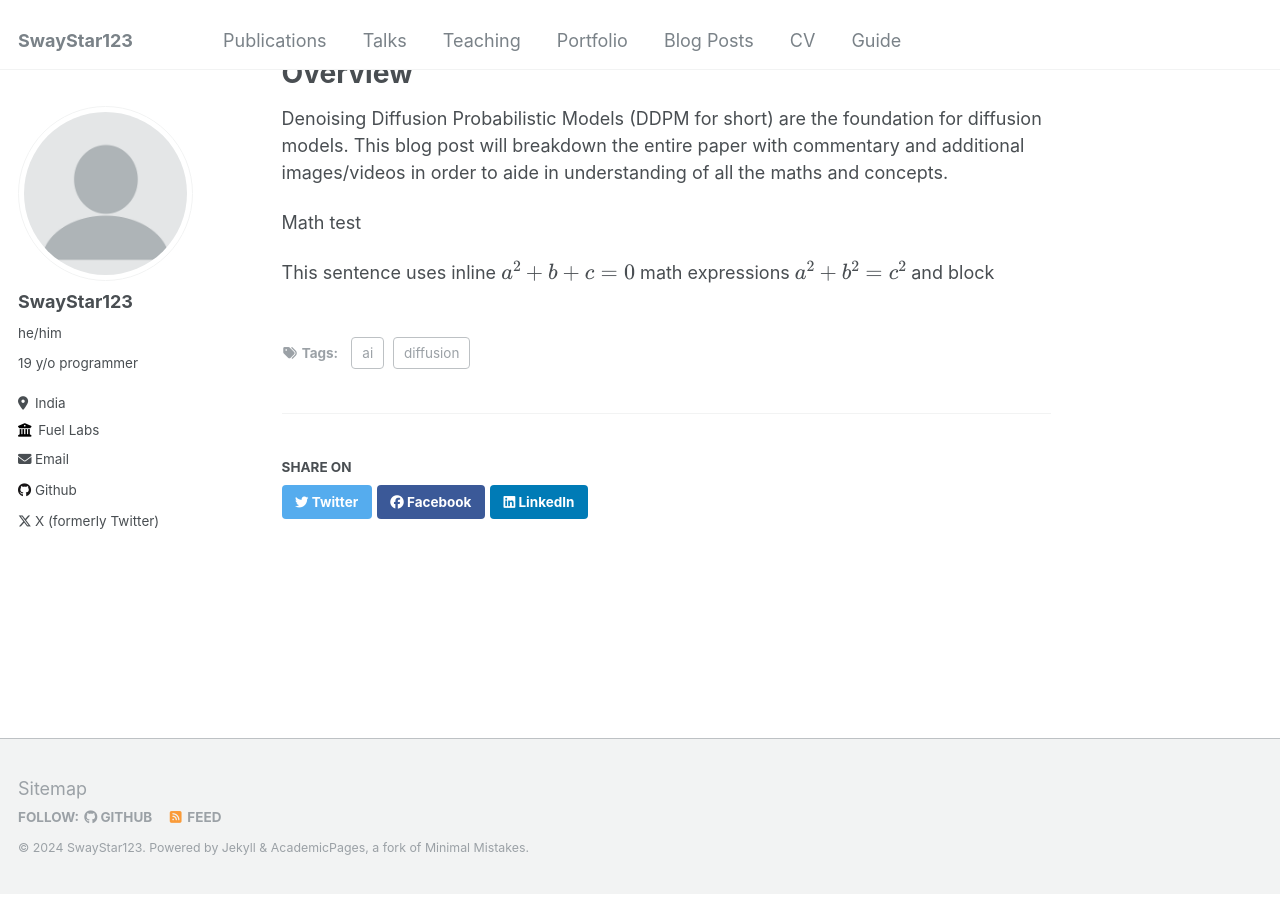
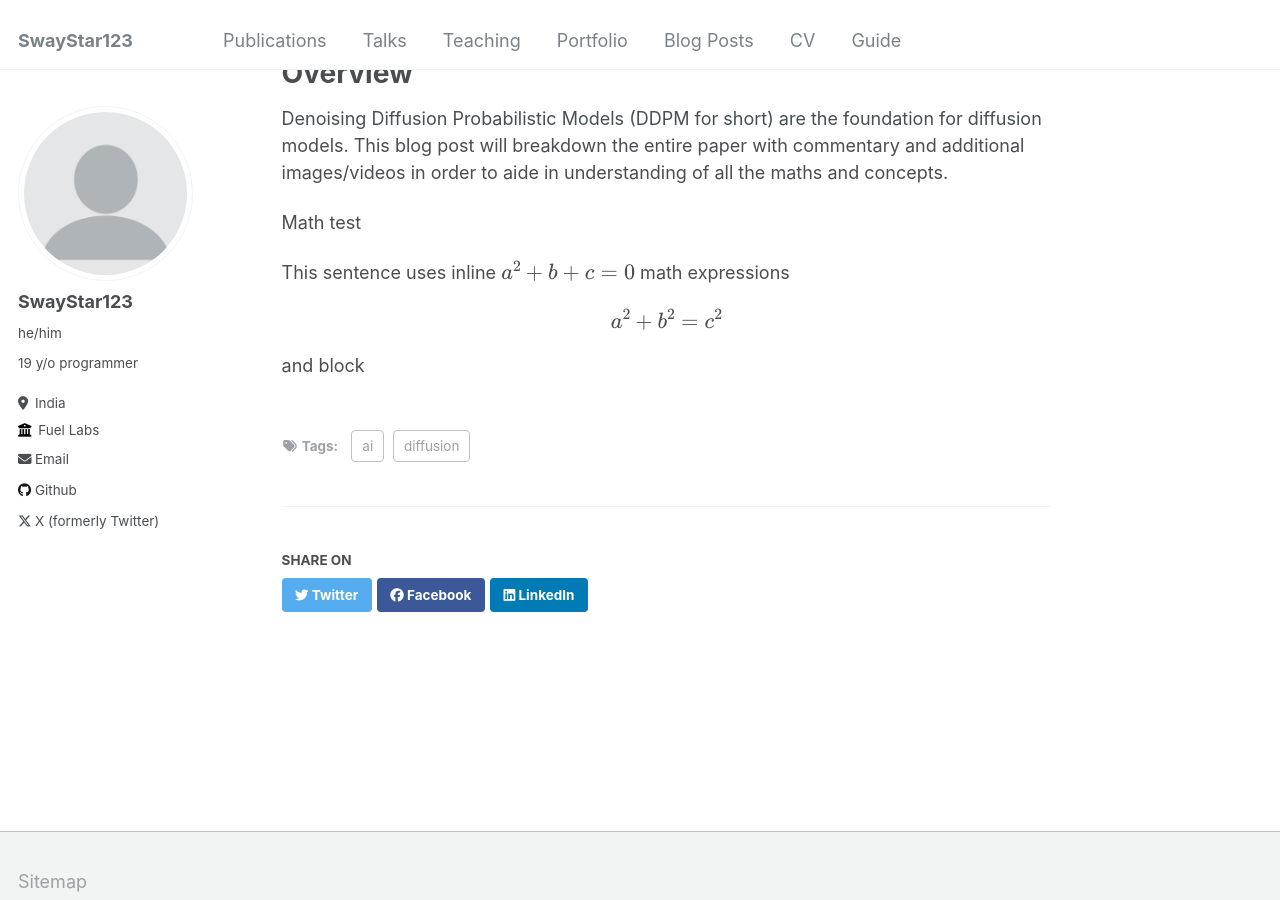
Before and after one commit to SwayStar123/swaystar123.github.io, a Jekyll site: the page built from _posts/2024-07-04-blog-post-1.md, in a window 1280 px wide and 900 px high, scrolled down 804 px. Built offline with Jekyll 4.4.1, drawn with Linux system fonts in a browser that asks for light colours.

```diff
--- a/_posts/2024-07-04-blog-post-1.md
+++ b/_posts/2024-07-04-blog-post-1.md
@@ -30,4 +30,4 @@ Denoising Diffusion Probabilistic Models (DDPM for short) are the foundation for
 
 Math test
 
-This sentence uses inline \\(a^2 + b + c = 0\\) math expressions $$a^2 + b^2 = c^2$$ and block
+This sentence uses inline \\(a^2 + b + c = 0\\) math expressions \\[a^2 + b^2 = c^2\\] and block
```
